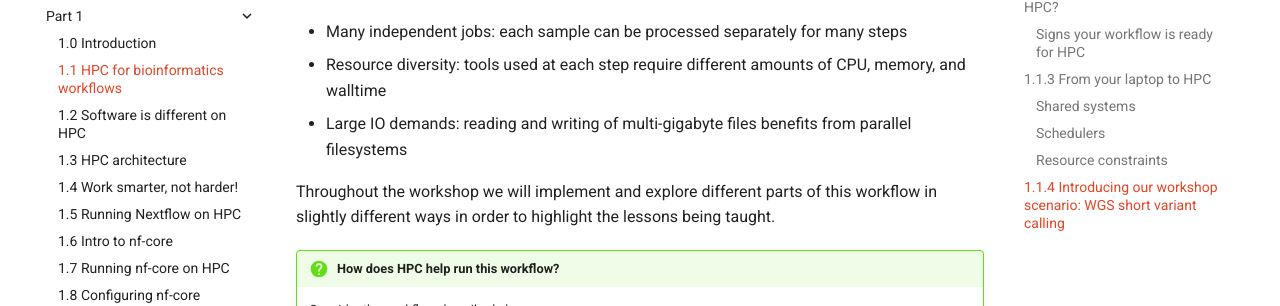
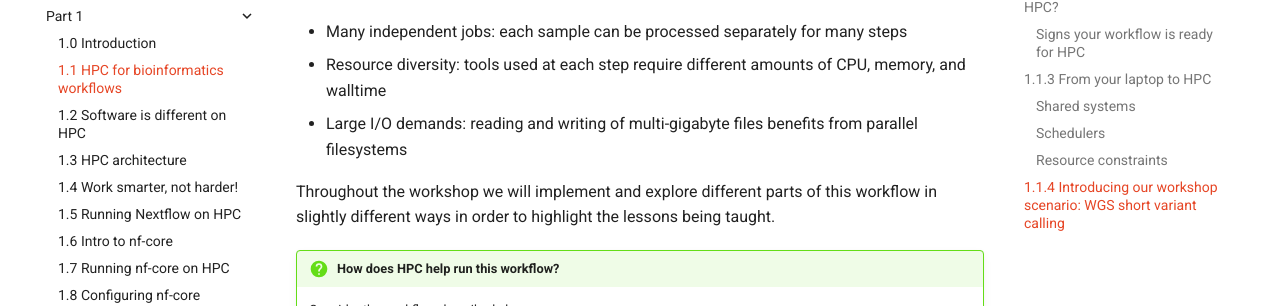
Before and after one commit to Sydney-Informatics-Hub/nextflow-hpc-workshop, an MkDocs documentation site: the page built from docs/part1/01_1_hpc_for_workflows.md, in a window 1280 px wide and 900 px high, scrolled down 4675 px. Shown: the part 146-452 px from the top of the window. Built offline with MkDocs 1.6.1 and Material for MkDocs 9.7.7, drawn with Linux system fonts in a browser that asks for light colours; comment, search, counter and statistics services are not loaded.

Commit message:
1.1 fix IO typo

```diff
--- a/docs/part1/01_1_hpc_for_workflows.md
+++ b/docs/part1/01_1_hpc_for_workflows.md
@@ -83,7 +83,7 @@ Running this workflow end-to-end captures many challenges that running on HPC us
 
 - Many independent jobs: each sample can be processed separately for many steps
 - Resource diversity: tools used at each step require different amounts of CPU, memory, and walltime
-- Large IO demands: reading and writing of multi-gigabyte files benefits from parallel filesystems
+- Large I/O demands: reading and writing of multi-gigabyte files benefits from parallel filesystems
 
 Throughout the workshop we will implement and explore different parts of this workflow in slightly different ways in order to highlight the lessons being taught.
 
```
